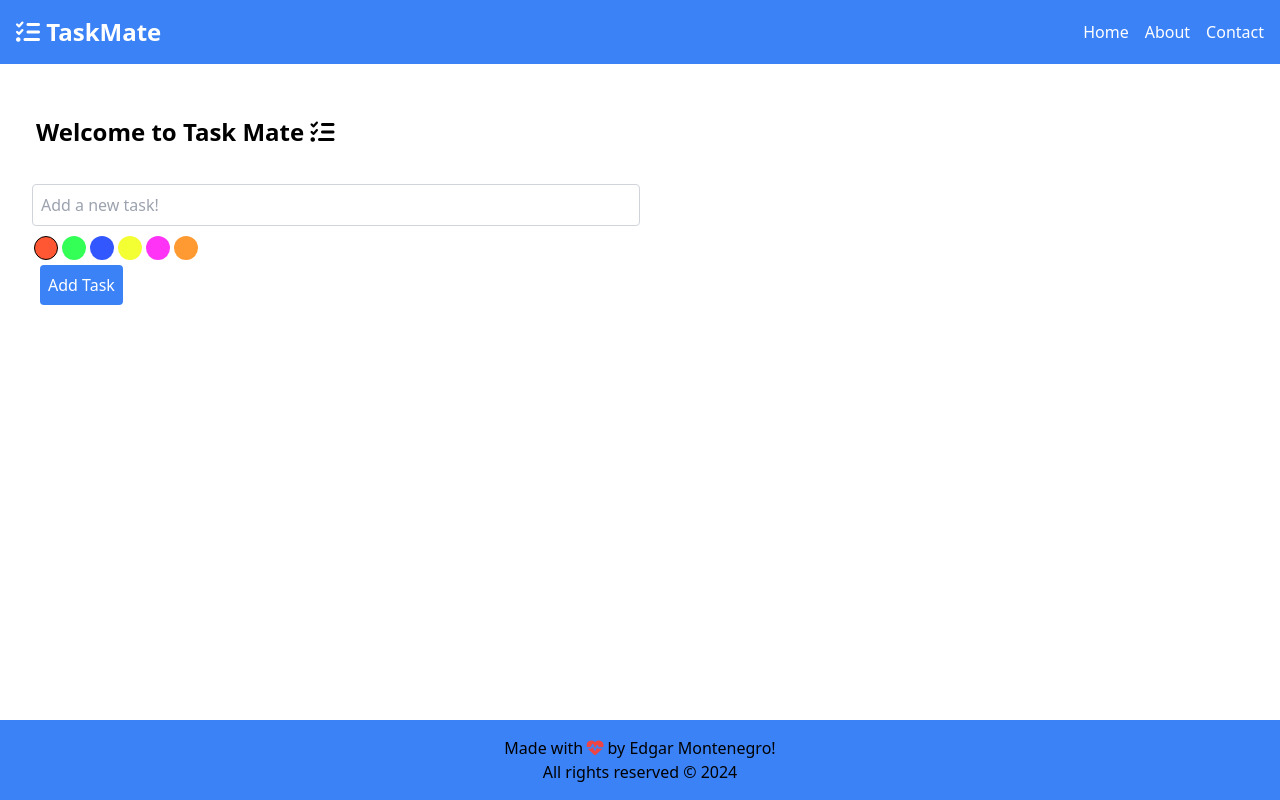
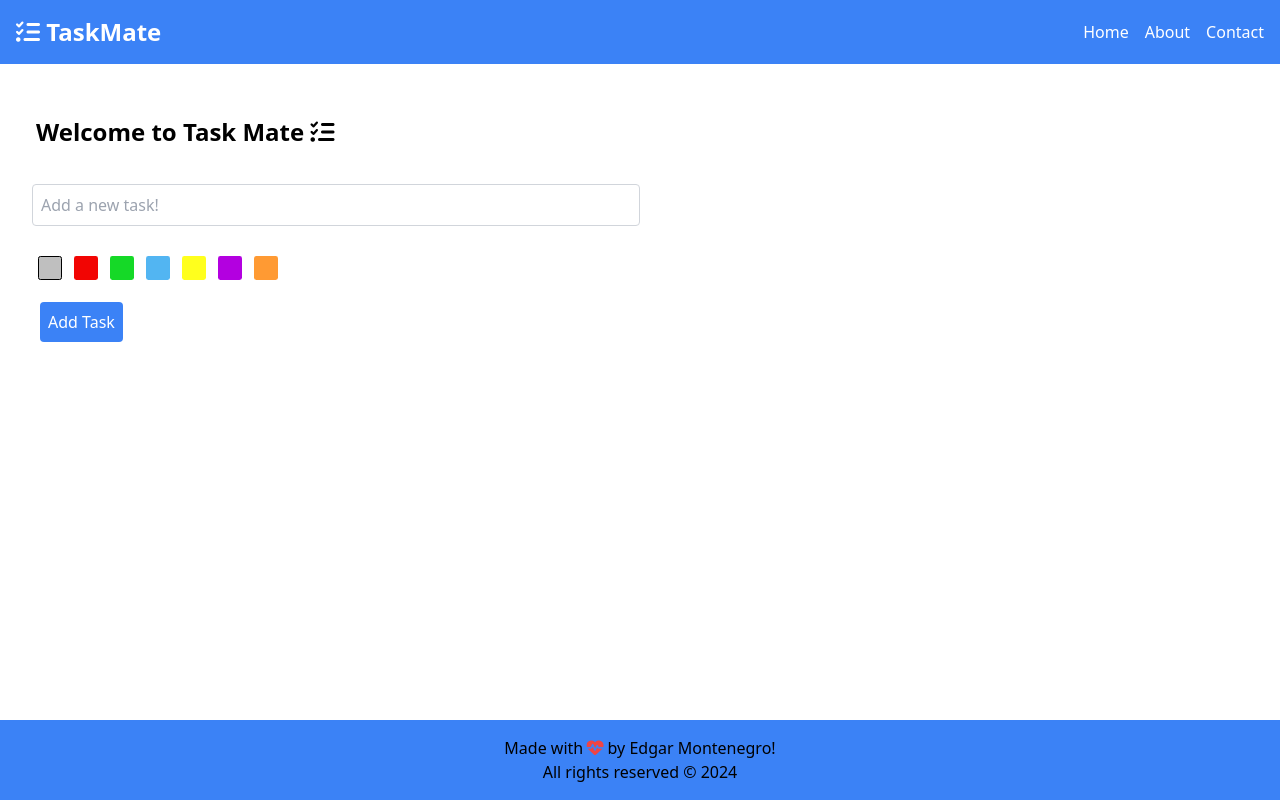
Before and after one commit to Edgarmontenegro123/task-mate, a Next.js app: page / in a window 1280 px wide. Built offline with nearby package versions, Linux system fonts and the light colour scheme.

Commit message:
🌈 Add colours constants to add new tasks

```diff
--- a/app/components/toDo/toDoList.tsx
+++ b/app/components/toDo/toDoList.tsx
@@ -3,8 +3,7 @@
 import React, {useEffect, useState} from "react";
 import Swal from 'sweetalert2';
 import { DragDropContext, Droppable, Draggable } from 'react-beautiful-dnd';
-
-
+import {colors} from "@/public/constants/constants"
 
 interface Task {
     id: number;
@@ -13,14 +12,6 @@ interface Task {
     color: string;
 }
 
-const colors = [
-    "#FF5733", // Rojo
-    "#33FF57", // Verde
-    "#3357FF", // Azul
-    "#F4FF33", // Amarillo
-    "#FF33F6", // Rosa
-    "#FF9A33"  // Naranja
-];
 
 const ToDoList = () => {
     const [tasks, setTasks] = useState<Task[]>([]);
@@ -106,7 +97,6 @@ const ToDoList = () => {
     }
 
     const handleOnDragEnd = (result: any) => {
-        console.log('Drag result:', result);
         if(!result.destination) return
         if(result.destination.droppableId !== "droppable-tasks") {
             console.error("Destino no válido: ", result.destination.droppableId)
@@ -138,7 +128,7 @@ const ToDoList = () => {
     }
 
     return(
-        <div className="p-4">
+        <div className="p-4 mt-4 mb-16">
             <input
                 type="text"
                 value={taskText}
@@ -149,24 +139,24 @@ const ToDoList = () => {
                         addTask()
                     }
                 }}
-                className="w-1/2 p-2 border border-gray-300 rounded text-slate-900"
+                className="w-1/2 p-2 border border-gray-300 rounded text-slate-900 mb-4"
             />
             <div className="mt-2">
                 {colors.map(color => (
                     <button key={color}
                             onClick={() => setSelectedColor(color)}
-                            style={{backgroundColor: color, width: 24, height: 24, margin: 2, borderRadius: "50%"}}
+                            style={{backgroundColor: color, width: 24, height: 24, margin: 6, borderRadius: "10%"}}
                             className={`border ${selectedColor === color? 'border-black' : 'border-transparent'}`}
                     />
                 ))}
             </div>
-            <button onClick={addTask} className="ml-2 p-2 bg-blue-500 text-white rounded">
+            <button onClick={addTask} className="ml-2 my-4 p-2 bg-blue-500 text-white rounded">
                 Add Task
             </button>
             <DragDropContext onDragEnd={handleOnDragEnd}>
                 <Droppable droppableId="droppable-tasks">
                     {(provided) => (
-                        <ul {...provided.droppableProps} ref={provided.innerRef} className="mt-4">
+                        <ul {...provided.droppableProps} ref={provided.innerRef} className="mt-4 mb-16">
                             {tasks.map((task, index) => (
                                 <Draggable key={task.id} draggableId={task.id.toString()} index={index}>
                                     {(provided) => (
--- /dev/null
+++ b/public/constants/constants.ts
@@ -0,0 +1,9 @@
+export const colors: string[] = [
+    "#BFBFBF", // Smoke
+    "#F20503", // Rojo
+    "#15D927", // Verde
+    "#52B5F2", // Azul
+    "#FFFF1D", // Amarillo
+    "#B300E0", // Rosa
+    "#FF9A33"  // Naranja
+];
```
